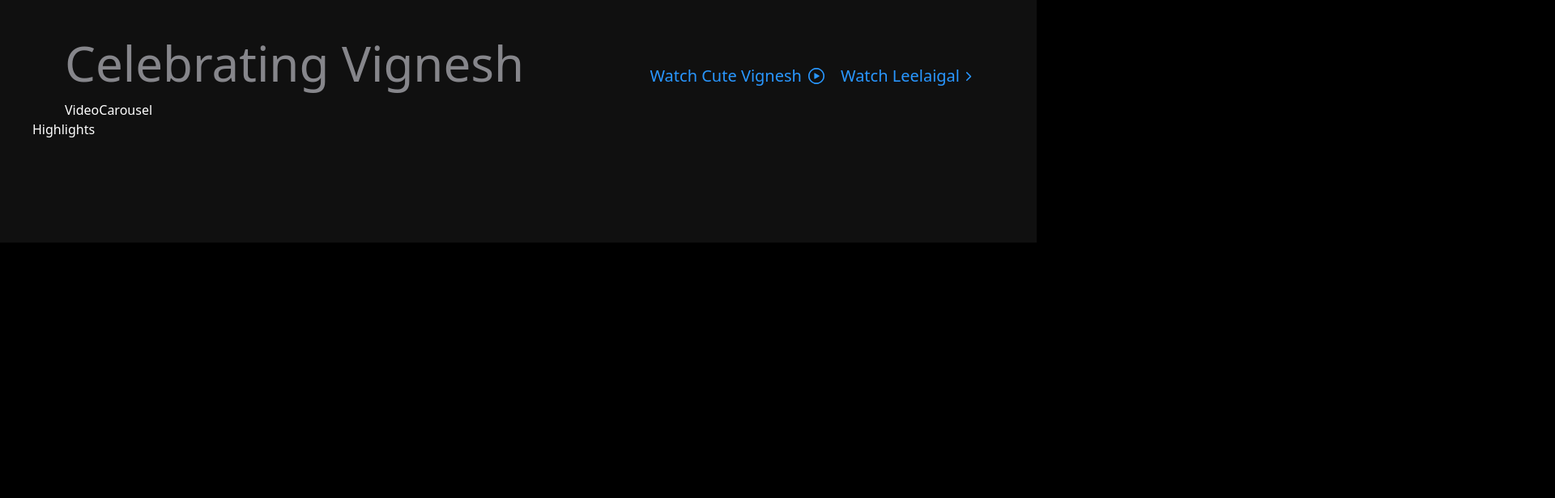
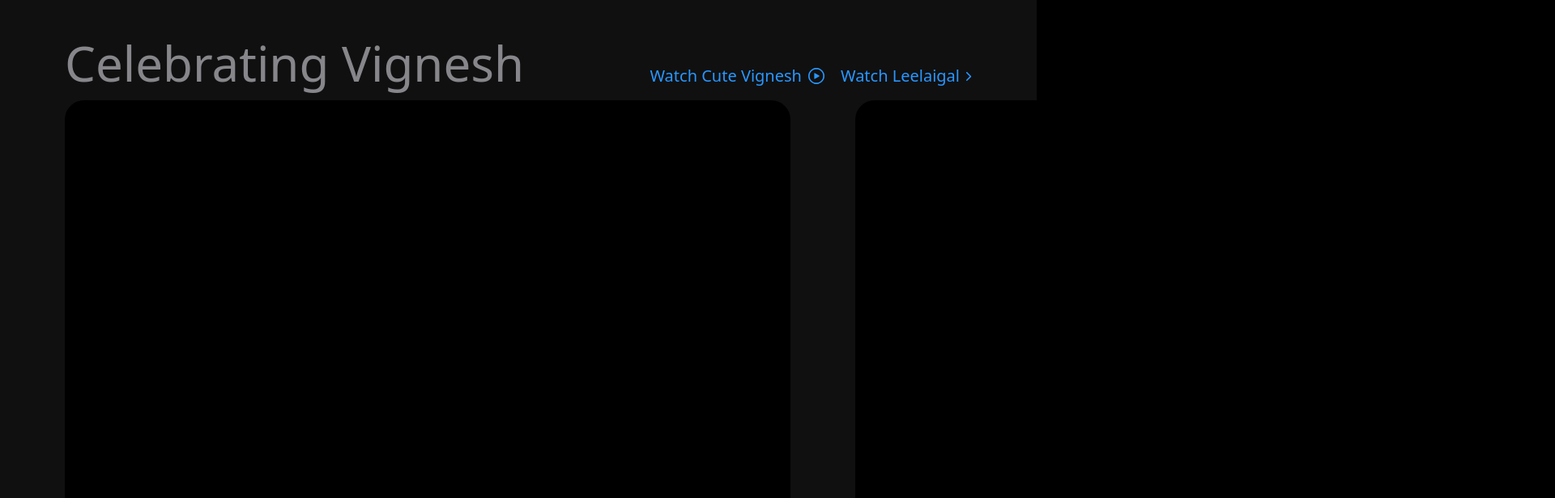
Before and after one commit to padmalathak/vigbirthday, a React (Vite) app: page / in a window 1280 px wide. Shown: the part 900-1516 px from the top of the page at 81% size, 1920 px wide, since content can reach past the window. Before the commit the page ends 1200 px from the top, so only its background shows below. Built offline with nearby package versions, Linux system fonts and the light colour scheme.

Commit message:
video carousel

```diff
--- a/src/components/VideoCarousel.jsx
+++ b/src/components/VideoCarousel.jsx
@@ -1,7 +1,20 @@
 import React from "react";
+import { hightlightsSlides } from "../constants";
 
 function VideoCarousel() {
-  return <div>VideoCarousel</div>;
+  return (
+    <div className="flex items-center">
+      {hightlightsSlides.map((slides, i) => {
+        return (
+          <div key={slides.id} id="slider" className="sm:pr-20 pr-10">
+            <div className="video-carousel_container">
+              <div className="w-full h-full bg-black overflow-hidden flex-center rounded-3xl"></div>
+            </div>
+          </div>
+        );
+      })}
+    </div>
+  );
 }
 
 export default VideoCarousel;
```
